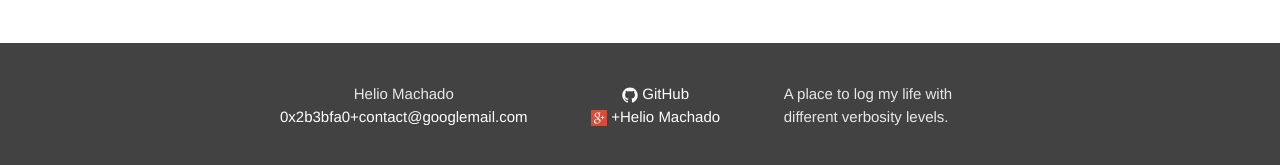
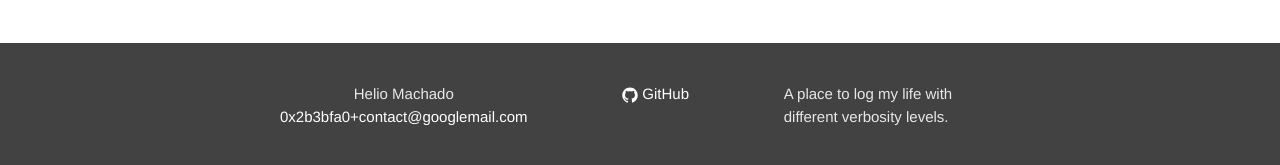
Before and after one commit to 0x2b3bfa0/0x2b3bfa0.github.io, a Jekyll site: the page built from index.md, in a window 1280 px wide. Shown: the part 184-349 px from the top of the page. Built offline with Jekyll 4.4.1, drawn with Linux system fonts in a browser that asks for light colours.

```diff
--- a/_config.yml
+++ b/_config.yml
@@ -2,11 +2,8 @@ title: Helio Machado
 author: Helio Machado
 blog_title: /var/log/0x2b3bfa0
 
-googleplus:
-  - +Helio Machado
-  - https://plus.google.com/+HelioMachadoM
-
 github: "0x2b3bfa0"
+gitlab: "0x2b3bfa0"
 
 email: MHgyYjNiZmEwK2NvbnRhY3RAZ29vZ2xlbWFpbC5jb20= # Base64 descrambled at runtime. I hate spam.
 
```
